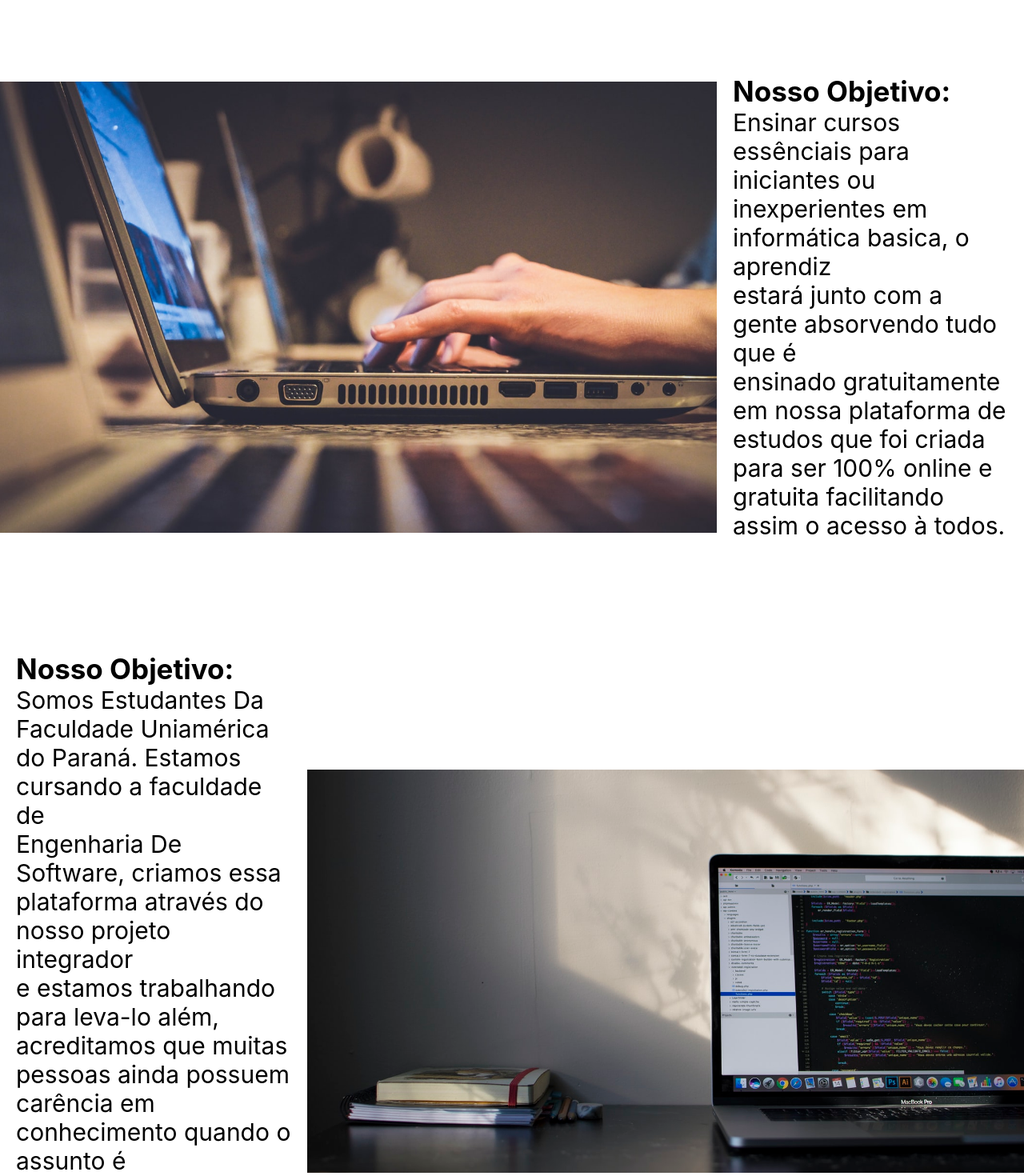
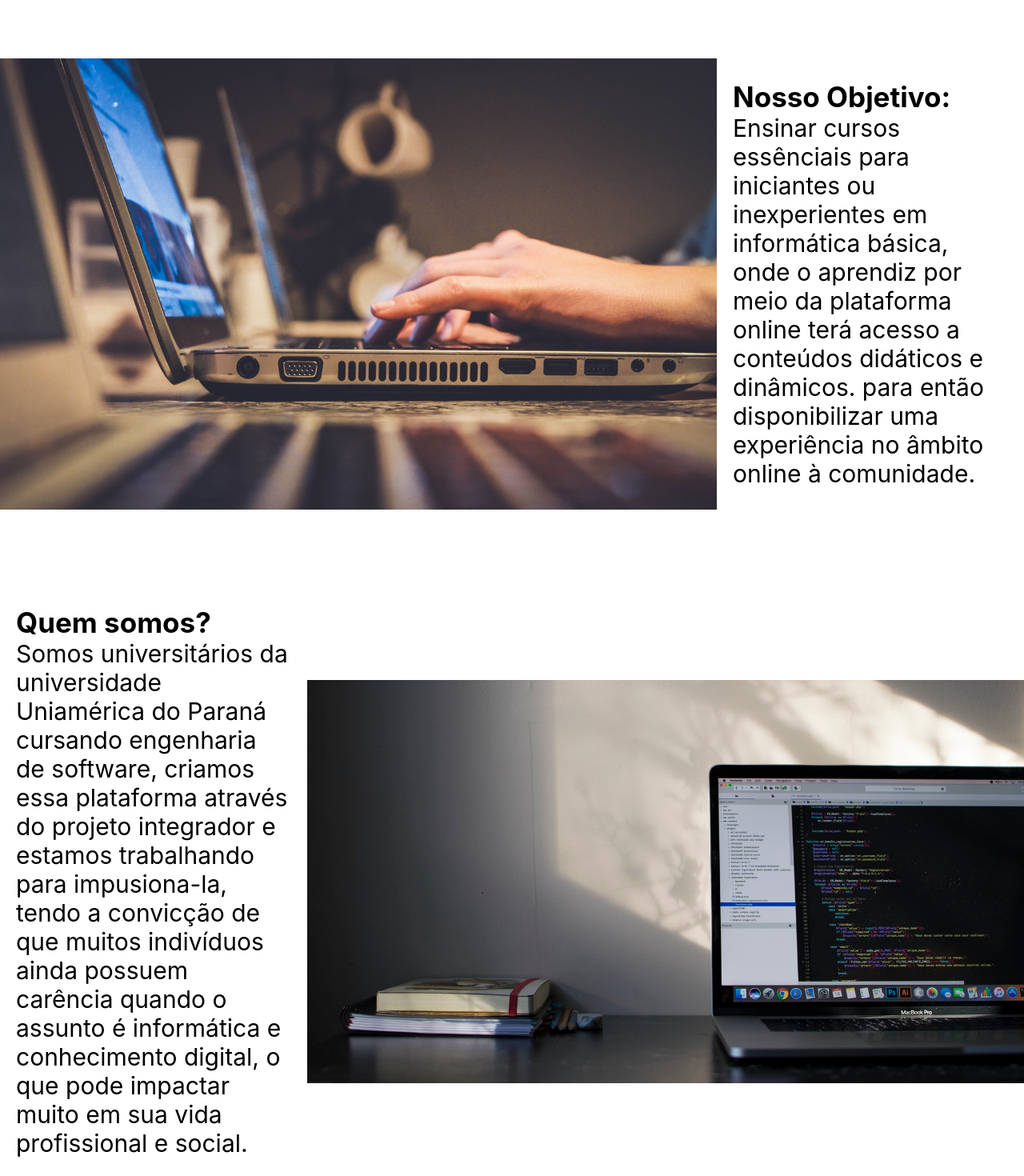
Before and after one commit to JeanRojasD/React-NA, a React (Create React App) app: page /sobre in a window 1280 px wide. Shown: the part 260-1730 px from the top of the page at 80% size. Built offline with nearby package versions, Linux system fonts and the light colour scheme.

Commit message:
mudanças no sobre

```diff
--- a/src/components/Slider-about/index.jsx
+++ b/src/components/Slider-about/index.jsx
@@ -84,7 +84,7 @@ class Aboutslider extends Component{
                     </p>
                 </div>
             </div>
-            <div className="items-slider">
+            {/* <div className="items-slider">
             <div>
                     <img src={joaoeloir} alt="joaoeloir"></img>
                 </div>
@@ -98,7 +98,7 @@ class Aboutslider extends Component{
                         programação das páginas web.
                     </p>
                 </div>
-            </div>
+            </div> */}
         </Slider>
     )
     }
--- a/src/pages/Sobre/index.jsx
+++ b/src/pages/Sobre/index.jsx
@@ -17,27 +17,25 @@ return(
           <img src={sobre}></img>
           <div className="sobre-text">
             <h1>Nosso Objetivo:</h1>
-            <p> Ensinar cursos essênciais para iniciantes ou<br/>
-              inexperientes em informática basica, o aprendiz<br/>
-              estará junto com a gente absorvendo tudo que é<br/>
-              ensinado gratuitamente em nossa plataforma de<br/>
-              estudos que foi criada para ser 100% online e<br/>
-              gratuita facilitando assim o acesso à todos.
+            <p> Ensinar cursos essênciais para iniciantes ou
+              inexperientes em informática básica, onde o aprendiz
+              por meio da plataforma online terá acesso a
+              conteúdos didáticos e dinâmicos.
+              para então disponibilizar uma experiência
+              no âmbito online à comunidade.
             </p>
           </div>
         </div>
         <div className="sobre-nos">
           <div className="sobre-text">
-            <h1>Nosso Objetivo:</h1>
-            <p> Somos Estudantes Da Faculdade Uniamérica<br/>
-               do Paraná. Estamos cursando a faculdade de<br/>
-               Engenharia De Software, criamos essa<br/>
-               plataforma através do nosso projeto integrador<br/>
-               e estamos trabalhando para leva-lo além,<br/>
-               acreditamos que muitas pessoas ainda possuem<br/>
-               carência em conhecimento quando o assunto é<br/>
-               informatica, oque pode impactar muito em<br/>
-               sua vida profissional e social.
+            <h1>Quem somos?</h1>
+            <p> Somos universitários da universidade Uniamérica do Paraná
+                cursando engenharia de software, criamos essa plataforma
+                através do projeto integrador e estamos trabalhando
+                para impusiona-la, tendo a convicção de que muitos indivíduos
+                ainda possuem carência quando o assunto é informática e
+                conhecimento digital, o que pode impactar
+               muito em sua vida profissional e social.
             </p>
           </div>
           <img src={sobretwo}></img>
```
Also changed, not shown: package.json (+5 -3 lines), 1 other file (tests, documents, lock files or other folders).
